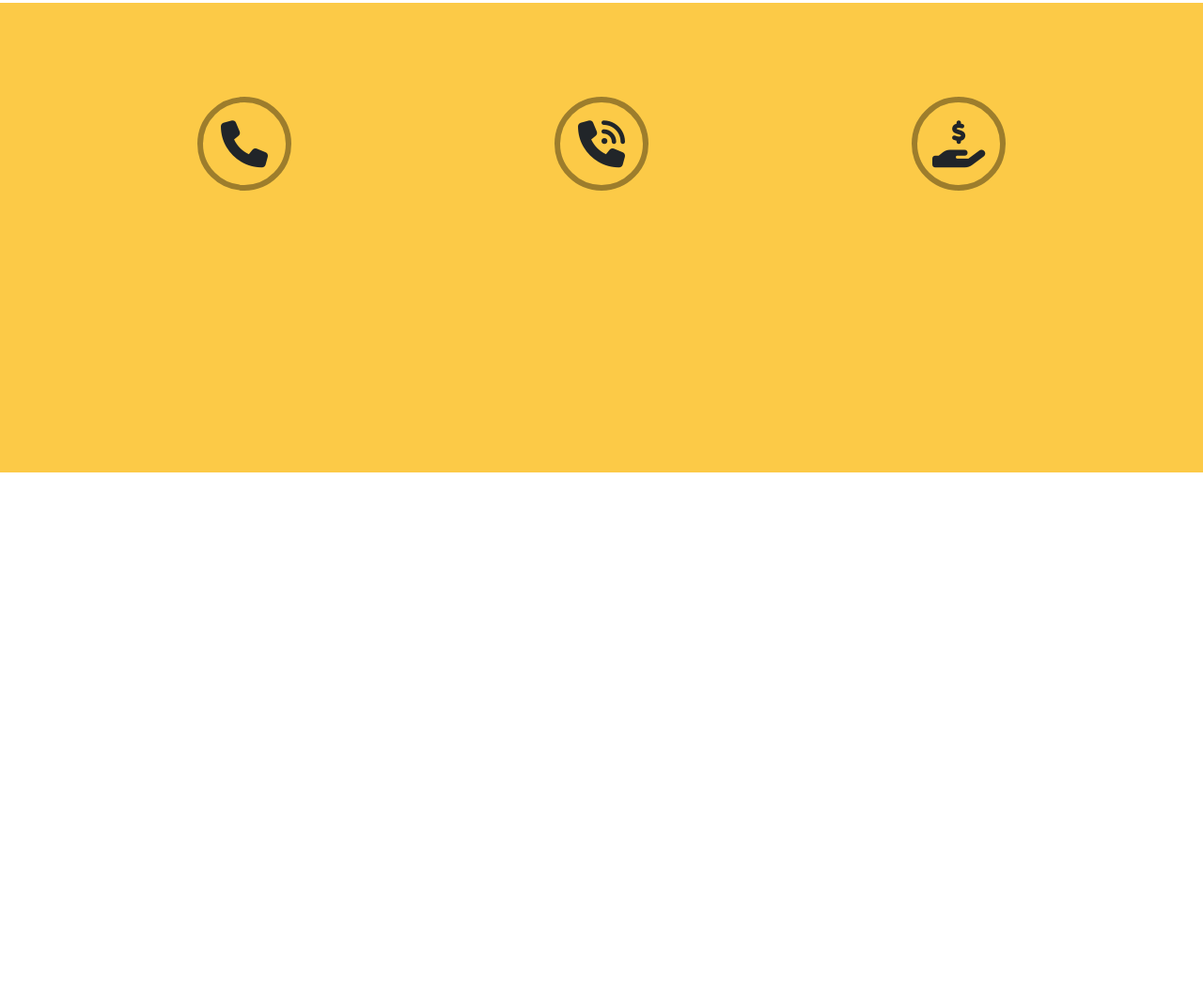
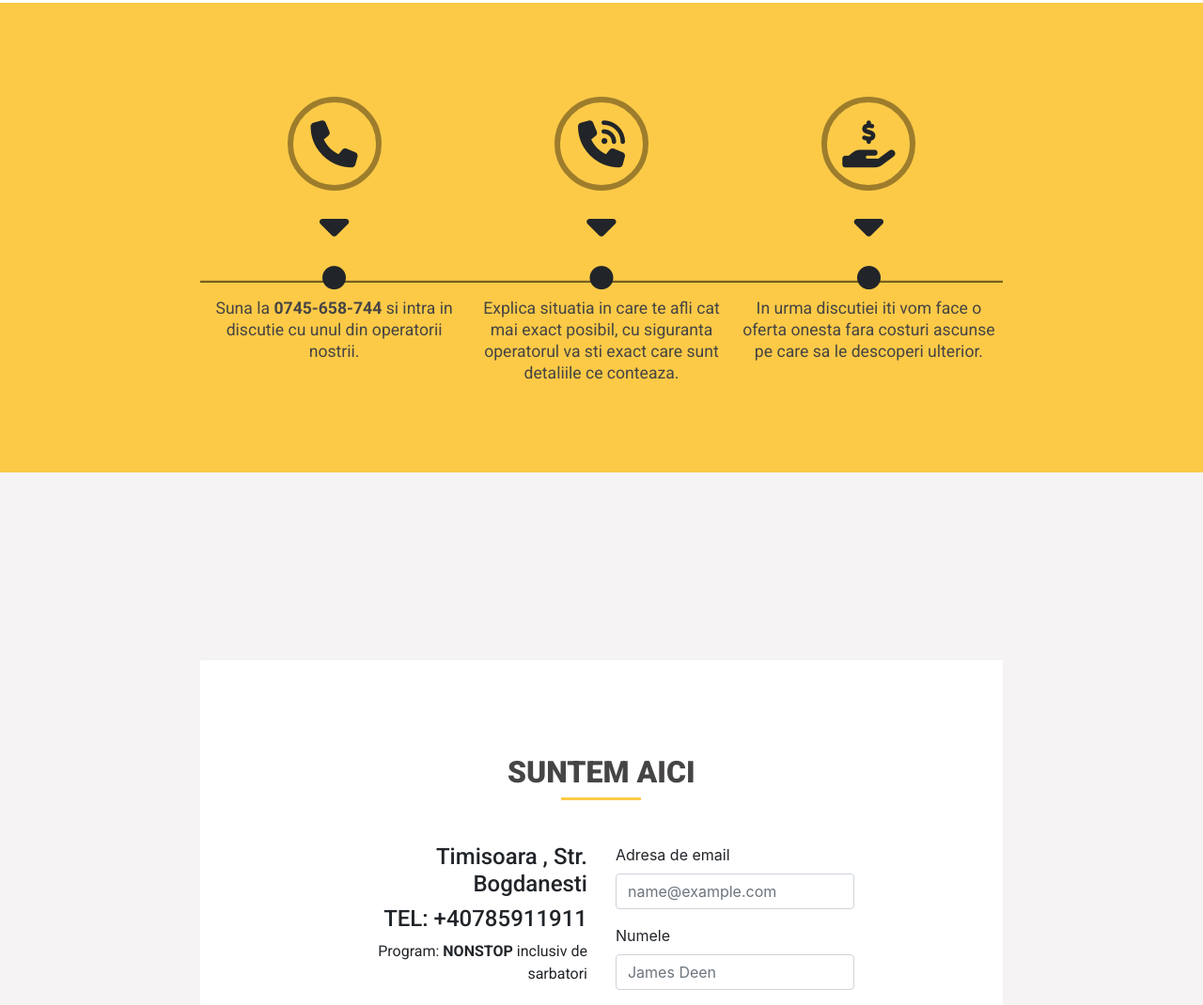
Before and after one commit to sebagruia/Transportation-Site, a plain HTML site: page index.html in a window 1280 px wide. Shown: the part 2626-3696 px from the top of the page at 94% size. Before the commit the page ends 3179 px from the top, so only its background shows below. Drawn offline with nearby package versions, Linux system fonts and the light colour scheme.

Commit message:
Added Contact section

```diff
--- a/css/style.css
+++ b/css/style.css
@@ -15,8 +15,8 @@ h2,
 h3,
 h4,
 h5,
-h6
- {
+h6,
+p {
     font-family: 'Roboto', sans-serif;
 }
 
@@ -64,7 +64,7 @@ header .info-container .phone {
 }
 
 .badge.social {
-    display:inline-block;
+    display: inline-block;
     background: #ccc;
     font-size: 22px;
     height: 35px;
@@ -75,7 +75,7 @@ header .info-container .phone {
     padding: 0;
     border-radius: 50px;
     color: #fff;
-    cursor:pointer;
+    cursor: pointer;
 }
 
 .badge.social.twitter:hover {
@@ -83,7 +83,7 @@ header .info-container .phone {
 
 }
 
- .badge.social.facebook:hover {
+.badge.social.facebook:hover {
     background-color: #3b5998;
 }
 
@@ -204,7 +204,7 @@ header .info-container .phone {
     font-weight: 400;
     font-size: 18px;
     line-height: 23px;
-    padding:45px 25px 40px;
+    padding: 45px 25px 40px;
 
 }
 
@@ -219,119 +219,179 @@ header .info-container .phone {
     color: #464444;
 
 }
+
 .tractari-auto-title h2 {
     font-weight: bold;
     font-size: 35px;
 }
-.tractari-auto-title h4{
+
+.tractari-auto-title h4 {
     font-size: 24px;
 }
 
-.car-icons{
-    height:45vh;
+.car-icons {
+    height: 45vh;
 }
-.car-icons img{
-    width:100%;
+
+.car-icons img {
+    width: 100%;
     margin-top: 22px;
 }
 
-.car-crashed{
+.car-crashed {
     position: absolute;
-    top:10%;
+    top: 10%;
 }
 
-.car-platform{
+.car-platform {
     position: absolute;
-    top:50%;
+    top: 50%;
 }
 
 .car-crashed,
-.car-platform{
-    left:20%;
-    width:120px;
-    height:120px;
+.car-platform {
+    left: 20%;
+    width: 120px;
+    height: 120px;
     margin-bottom: 50px;
     border: 1px solid #FFFFFF;
-    border-radius:100%;
+    border-radius: 100%;
     box-shadow: 0px 4px 4px rgba(0, 0, 0, 0.25);
     background: #fcca47;
 }
 
 
 
-.tractari-auto-description{
+.tractari-auto-description {
     height: 45vh;
     background: #C4C4C4;
     font-size: 18px;
     margin-bottom: 50px;
     font-family: 'Ubuntu', sans-serif;
-    overflow:auto;
+    overflow: auto;
 }
 
-.tractari-auto-description p{
-    padding:45px 25px 40px;
+.tractari-auto-description p {
+    padding: 45px 25px 40px;
     line-height: 28px;
 }
 
 /* Carousel */
 
-#carouselExampleIndicators{
-    margin-bottom:100px;
+#carouselExampleIndicators {
+    margin-bottom: 100px;
 }
 
-.carousel-item .col-sm-4{
+.carousel-item .col-sm-4 {
     padding-right: 0;
 }
 
 .carousel-control-next-icon,
-.carousel-control-prev-icon{
-    width:30px!important;
-    height:30px!important;
+.carousel-control-prev-icon {
+    width: 30px !important;
+    height: 30px !important;
 }
 
 
 /*====TARIFE TRACTARI==== */
 
-.tarife-tractari-title{
-    display:table;
-    text-align:left;
-    height:100px;
-    color:#fff;
+.tarife-tractari-title {
+    display: table;
+    text-align: left;
+    height: 100px;
+    color: #fff;
     background-color: #464444;
     border-bottom: 10px solid #fff;
 }
 
-.tarife-tractari-title h2{
-    display:table-cell;
-    padding-left:20px;
+.tarife-tractari-title h2 {
+    display: table-cell;
+    padding-left: 20px;
     vertical-align: middle;
 }
 
-.explicare-tarife{
-    height:500px;
+.explicare-tarife {
+    min-height: 500px;
     background: #fcca47;
-    margin-bottom: 50px;
+    /* margin-bottom: 50px; */
 }
 
-.explicare-tarife .interaction{
-    padding-top:100px;
+.explicare-tarife .row .col-sm-4 {
+    padding: 0;
 }
 
-.calling{
-    /* text-align:center; */
+.explicare-tarife .interaction {
+    padding-top: 100px;
 }
 
-.circle{
-    display:table;
-    width:100px;
-    height:100px;
-    text-align:center;
+.info-wraper p {
+    text-align: center;
+    font-size: 1.1em;
+    line-height: 23px;
+    text-align: center;
+    color: #464444;
+}
+
+.circle {
+    display: table;
+    width: 100px;
+    height: 100px;
+    text-align: center;
     border: 6px solid rgba(0, 0, 0, 0.38);
     border-radius: 100%;
     font-size: 50px;
 }
 
-.circle i{
-    display:table-cell;
+.circle i {
+    display: table-cell;
     vertical-align: middle;
 }
+
+.arrow {
+    width: 50px;
+    font-size: 50px;
+    text-align: center;
+}
+
+.bullet {
+    width: 25px;
+    font-size: 25px;
+}
+
+.track-line {
+    margin-top: -18px;
+    margin-left: auto;
+    margin-right: auto;
+    border-bottom: 2px solid rgba(0, 0, 0, 0.53);
+    z-index: 1;
+}
+
+
+/*====SUNTEM AICI==== */
+
+.suntem-aici .container-fluid {
+    padding-top: 200px;
+    background: #f5f3f3;
+}
+
+.suntem-aici-title-wraper {
+    padding:100px 0 30px 0;
+}
+
+.suntem-aici-title {
+    font-weight: 900;
+    font-size: 2em;
+    color: #464444;
+}
+
+.suntem-aici-title-wraper {
+    width: 200px;
+}
+
+.content-wraper {
+    background-color: #fff;
+}
+
+.adresa{
+    text-align:right;
+}
--- a/index.html
+++ b/index.html
@@ -112,6 +112,7 @@
     <!--end container-->
   </section>
 
+
   <!-- #############################
       DESPRE NOI
     ##################################-->
@@ -192,7 +193,8 @@
       <!--end row-->
 
 
-
+      <div class="row">
+        <div class="col">
           <div id="carouselExampleIndicators" class="carousel slide" data-ride="carousel">
             <ol class="carousel-indicators">
               <li data-target="#carouselExampleIndicators" data-slide-to="0" class="active"></li>
@@ -253,6 +255,10 @@
           </div>
           <!--end carousel-->
         </div>
+        <!--end col-->
+      </div>
+      <!--end row-->
+    </div>
     <!--end container-->
   </section>
 
@@ -269,33 +275,127 @@
         <!--end col-->
       </div>
       <!--end row-->
-    </div>
-    <!--end container-fluid-->
+
 
       <div class="row explicare-tarife">
-      <div class="container interaction">
+        <div class="col-sm-8 offset-sm-2 interaction">
           <div class="row">
+
             <div class="col-sm-4">
-            <div class="calling">
+              <div class="info-wraper">
                 <div class="circle m-auto">
                   <i class="fas fa-phone"></i>
                 </div>
+                <div class="arrow m-auto">
+                  <i class="fas fa-caret-down"></i>
                 </div>
+                <div class="bullet m-auto bullet1">
+                  <i class="fas fa-circle"></i>
                 </div>
+                <hr class="track-line">
+                <p>
+                  Suna la <strong>0745-658-744</strong> si intra in discutie cu unul din operatorii nostrii.
+                </p>
+              </div>
+            </div><!-- end-col-sm-4 -->
+
             <div class="col-sm-4">
+              <div class="info-wraper">
                 <div class="circle m-auto">
                   <i class="fas fa-phone-volume"></i>
                 </div>
+                <div class="arrow m-auto">
+                  <i class="fas fa-caret-down"></i>
                 </div>
+                <div class="bullet m-auto bullet2">
+                  <i class="fas fa-circle"></i>
+                </div>
+                <hr class="track-line">
+                <p>
+                  Explica situatia in care te afli cat mai exact posibil, cu siguranta operatorul va sti exact care sunt
+                  detaliile ce conteaza.
+                </p>
+              </div>
+            </div><!-- end-col-sm-4 -->
+
             <div class="col-sm-4 ">
+              <div class="info-wraper">
                 <div class="circle m-auto">
                   <i class="fas fa-hand-holding-usd"></i>
                 </div>
+                <div class="arrow m-auto">
+                  <i class="fas fa-caret-down"></i>
+                </div>
+                <div class="bullet m-auto bullet3">
+                  <i class="fas fa-circle"></i>
+                </div>
+                <hr class="track-line">
+                <p>
+                  In urma discutiei iti vom face o oferta onesta fara costuri ascunse pe care sa le descoperi ulterior.
+                </p>
+              </div>
+
+            </div><!-- end-col-sm-4 -->
+          </div><!-- end-row -->
+        </div><!-- end-col-sm-8 -->
+      </div><!-- end-explicare-tarife -->
+    </div>
+    <!--end container-fluid-->
+  </section>
+
+  <!-- #############################
+      CONTACT
+    ##################################-->
+
+  <section class="suntem-aici">
+    <div class="container-fluid">
+
+      <div class="row">
+        <div class="col-sm-8 offset-sm-2 content-wraper">
+          <div class="row">
+            <div class="col-sm-8 offset-sm-2">
+              <div class="suntem-aici-title-wraper m-auto">
+                <h2 class="suntem-aici-title">SUNTEM AICI</h2>
+                <hr class="info-hr">
+              </div>
+
+              <div class="row">
+                <div class="col-sm-6 adresa">
+                  <h4>Timisoara , Str. Bogdanesti</h4>
+                  <h4>TEL: +40785911911</h4>
+                  <p>Program: <strong>NONSTOP</strong> inclusiv de sarbatori</p>
+                  <p>Pentru a avea o mai prompta interactiune, mai ales in situatii de urgenta,
+                    va rugam sa ne contactati telefonic
+                  </p>
+
+
+                </div>
+                <div class="col-sm-6 formular-contact">
+                  <form>
+                    <div class="form-group">
+                      <label for="exampleFormControlInput1">Adresa de email</label>
+                      <input type="email" class="form-control" id="exampleFormControlInput1" placeholder="name@example.com">
+                    </div>
+                    <div class="form-group">
+                      <label for="exampleFormControlInput1">Numele</label>
+                      <input type="text" class="form-control" id="exampleFormControlInput1" placeholder="James Deen">
+                    </div>
+                    <div class="form-group">
+                      <label for="exampleFormControlTextarea1">Mesajul dumneavoastra</label>
+                      <textarea class="form-control" id="exampleFormControlTextarea1" rows="5"></textarea>
+                    </div>
+                    <button type="submit" class="btn btn-primary">Submit</button>
+                  </form>
                 </div>
               </div>
 
             </div>
 
+          </div>
+
+
+        </div>
+      </div>
     </div>
 
   </section>
```
Lines whose indentation alone changed are shown as unchanged.
